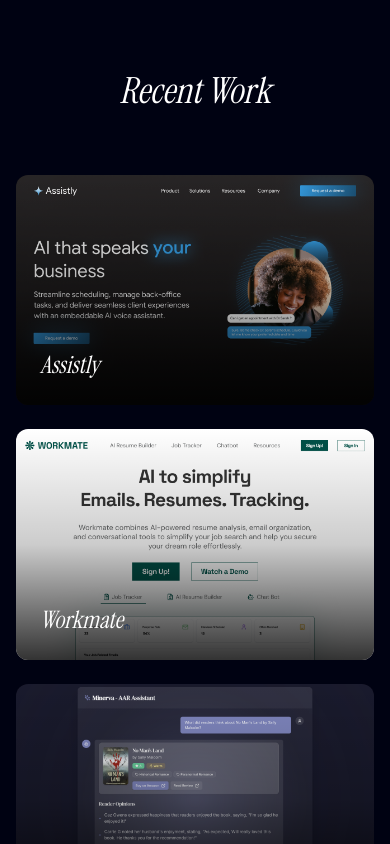
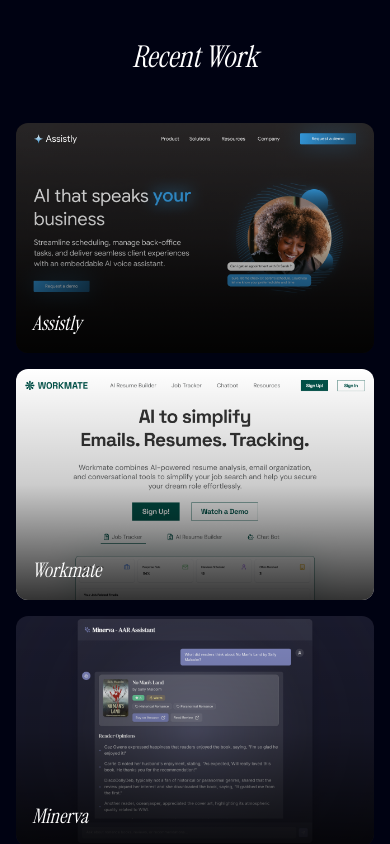
Before and after one commit to haloweavedev/portfolio, a Next.js app: page / in a window 390 px wide. Shown: the part 3080-3924 px from the top of the page. Built offline with nearby package versions, Linux system fonts and the light colour scheme.

Commit message:
fixed recent work sizing

```diff
--- a/components/recent-work.tsx
+++ b/components/recent-work.tsx
@@ -8,6 +8,7 @@
   projectName: string
   description: string
   techStack: string[]
+  imageUrl: string
 }
 
 const projects: Project[] = [
@@ -16,24 +17,28 @@
     description:
       "Assistly is an AI voice assistant platform that can be tailored to your data for specialized customer support or receptionist tasks. Built with Gemini Flash 2.0, Whisper, and Next.js, it streamlines daily queries and scheduling. This solution boosts response efficiency, ensuring a seamless and professional customer experience.",
     techStack: ["gemini flash 2.0", "whisper", "nextjs"],
+    imageUrl: "/projects/Assistly.png",
   },
   {
     projectName: "Workmate",
     description:
       "Workmate is a comprehensive AI tool that scans and organizes your entire email database, helping you create job trackers and AI-generated resumes. Leveraging Mail, GPT-4o-mini, and Next.js, it offers a chat-based interface to interact with your emails. Simplify your job application process while staying on top of important opportunities.",
     techStack: ["mail", "gpt-4o-mini", "nextjs"],
+    imageUrl: "/projects/Workmate.png",
   },
   {
     projectName: "Minerva",
     description:
-      "Minerva is a live RAG (Retrieval-Augmented Generation) chatbot that provides up-to-date insights from AAR&apos;s extensive blog—hosting 8GB of data and 3 million monthly visits. Developed with Pinecone, Langchain, and Next.js, it delivers accurate, real-time information. This ensures a seamless user experience backed by constantly refreshed content.",
+      "Minerva is a live RAG (Retrieval-Augmented Generation) chatbot that provides up-to-date insights from AAR's extensive blog—hosting 8GB of data and 3 million monthly visits. Developed with Pinecone, Langchain, and Next.js, it delivers accurate, real-time information. This ensures a seamless user experience backed by constantly refreshed content.",
     techStack: ["pinecone", "langchain", "nextjs"],
+    imageUrl: "/projects/Minerva.png",
   },
   {
     projectName: "RocketPosting",
     description:
-      "RocketPosting centralizes your social media management with features for scheduling, team collaboration, and AI-driven post creation. Powered by Pinecone, Langchain, and Next.js, it integrates multiple social platforms for effortless publishing. Whether you&apos;re posting now or planning ahead, rocketposting maximizes your brand&apos;s online impact.",
+      "RocketPosting centralizes your social media management with features for scheduling, team collaboration, and AI-driven post creation. Powered by Pinecone, Langchain, and Next.js, it integrates multiple social platforms for effortless publishing. Whether you're posting now or planning ahead, rocketposting maximizes your brand's online impact.",
     techStack: ["pinecone", "langchain", "nextjs"],
+    imageUrl: "/projects/RocketPosting.png",
   },
 ]
 
@@ -52,10 +57,8 @@
     >
       {/* Container to maintain aspect ratio */}
       <div className="relative w-full" style={{ paddingBottom: "64.375%" }}>
-        {" "}
-        {/* 832/1280 = 0.64375 */}
         <Image
-          src={`/projects/${project.projectName.toLowerCase()}.png`}
+          src={project.imageUrl || "/placeholder.svg"}
           alt={project.projectName}
           fill
           sizes="(max-width: 768px) 100vw, 50vw"
@@ -64,14 +67,18 @@
           }`}
           priority
         />
+
         {/* Default state - project name with gradient */}
         <div
           className={`absolute inset-0 bg-gradient-to-t from-black/80 via-black/20 to-transparent transition-opacity duration-500 ${
             isHovered ? "opacity-0" : "opacity-100"
           }`}
         >
-          <h3 className="absolute bottom-6 left-6 text-2xl font-instrument-serif italic">{project.projectName}</h3>
+          <h3 className="absolute bottom-4 sm:bottom-6 left-4 sm:left-6 text-xl sm:text-2xl font-instrument-serif italic">
+            {project.projectName}
+          </h3>
         </div>
+
         {/* Hover state content */}
         <AnimatePresence>
           {isHovered && (
@@ -80,13 +87,13 @@
               animate={{ opacity: 1 }}
               exit={{ opacity: 0 }}
               transition={{ duration: 0.3 }}
-              className="absolute inset-0 p-8 flex flex-col justify-between bg-black/60 backdrop-blur-sm"
+              className="absolute inset-0 p-4 sm:p-6 md:p-8 flex flex-col justify-between bg-black/60 backdrop-blur-sm"
             >
               <div>
                 <motion.h3
                   initial={{ y: -20 }}
                   animate={{ y: 0 }}
-                  className="text-3xl font-instrument-serif italic mb-4"
+                  className="text-xl sm:text-2xl md:text-3xl font-instrument-serif italic mb-3 sm:mb-4"
                 >
                   {project.projectName}
                 </motion.h3>
@@ -94,7 +101,7 @@
                   initial={{ y: 20, opacity: 0 }}
                   animate={{ y: 0, opacity: 1 }}
                   transition={{ delay: 0.1 }}
-                  className="text-lg text-white/80 leading-relaxed mb-6"
+                  className="text-sm sm:text-base md:text-lg text-white/80 leading-relaxed mb-4 sm:mb-6 line-clamp-4 sm:line-clamp-none"
                 >
                   {project.description}
                 </motion.p>
@@ -109,7 +116,7 @@
                 {project.techStack.map((tech, index) => (
                   <span
                     key={index}
-                    className="px-3 py-1 bg-white/10 rounded-full text-lg font-medium text-white/90 backdrop-blur-md"
+                    className="px-2 py-1 sm:px-3 bg-white/10 rounded-full text-xs sm:text-sm md:text-base font-medium text-white/90 backdrop-blur-md"
                   >
                     {tech}
                   </span>
@@ -125,10 +132,10 @@
 
 export const RecentWork = () => {
   return (
-    <section className="py-24 px-4">
+    <section className="py-16 sm:py-20 md:py-24 px-4">
       <div className="max-w-7xl mx-auto">
         <motion.h2
-          className="text-4xl md:text-5xl font-instrument-serif italic text-center mb-16"
+          className="text-3xl sm:text-4xl md:text-5xl font-instrument-serif italic text-center mb-12 sm:mb-16"
           initial={{ opacity: 0, y: -20 }}
           whileInView={{ opacity: 1, y: 0 }}
           transition={{ duration: 0.7 }}
@@ -136,7 +143,7 @@
         >
           Recent Work
         </motion.h2>
-        <div className="grid grid-cols-1 md:grid-cols-2 gap-6 md:gap-8">
+        <div className="grid grid-cols-1 md:grid-cols-2 gap-4 sm:gap-6 md:gap-8">
           {projects.map((project) => (
             <ProjectCard key={project.projectName} project={project} />
           ))}
```
